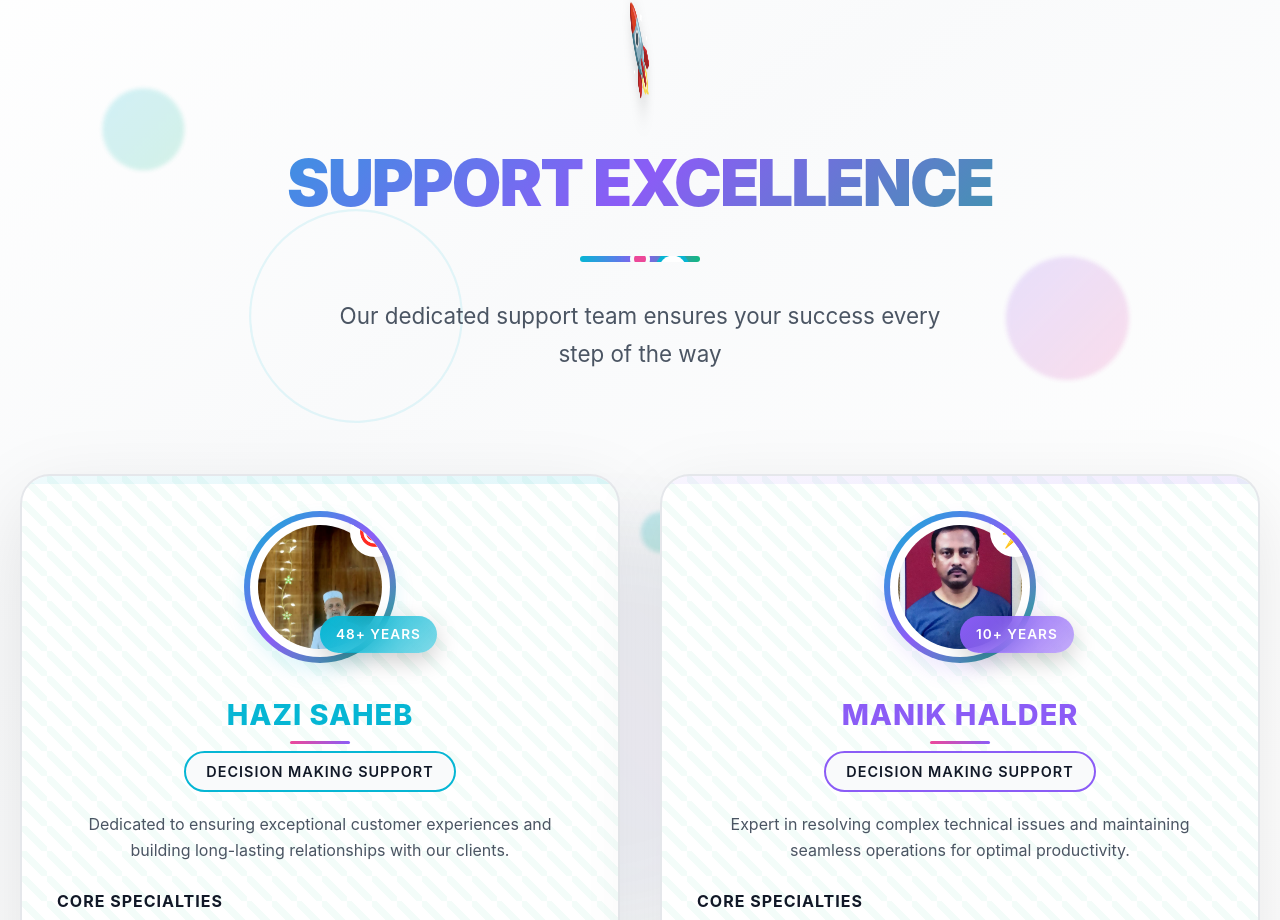
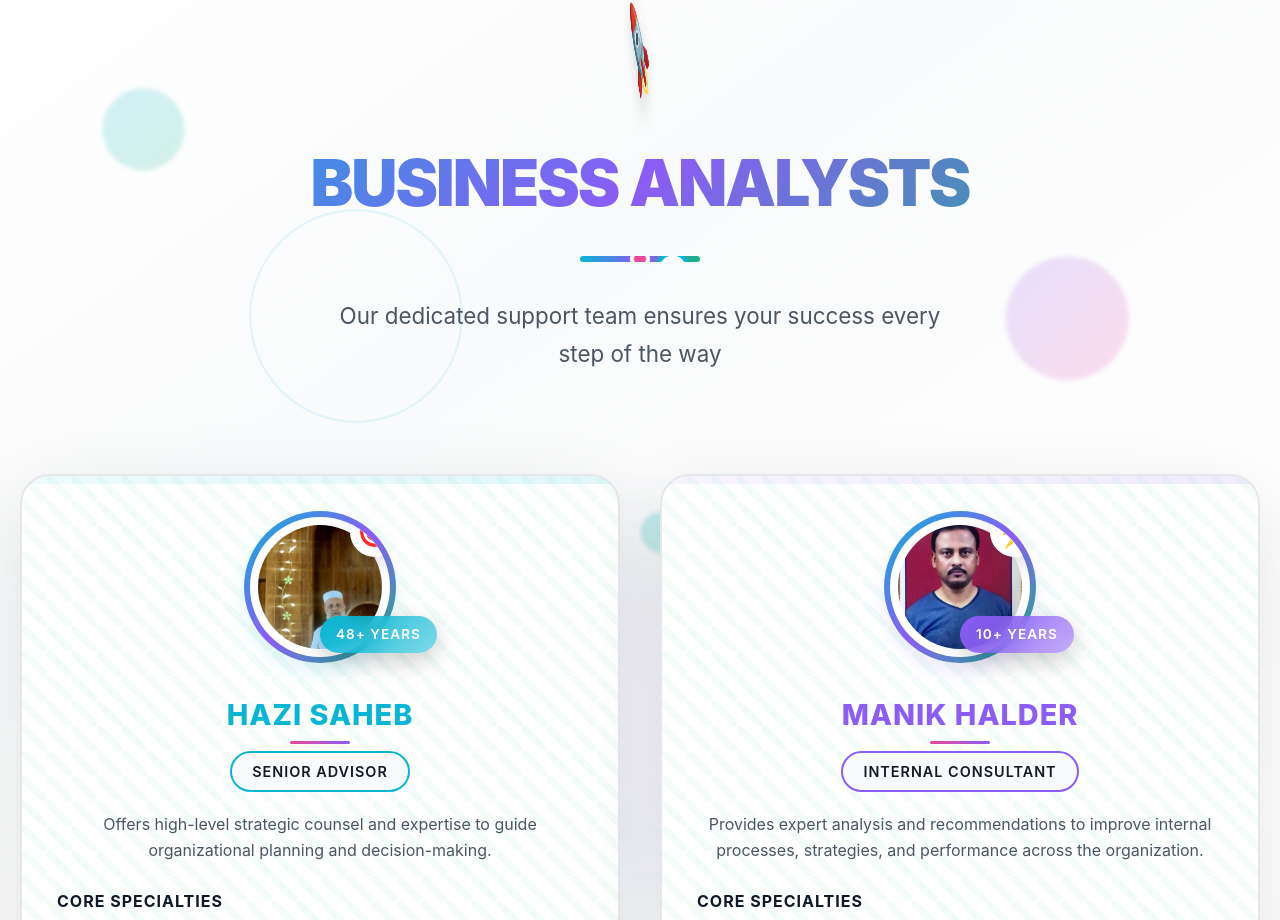
Before and after one commit to BasharatJS/bangal-label-demo-app, a React (Vite) app: page / in a window 1280 px wide. Shown: the part 8631-9551 px from the top of the page. Built offline with nearby package versions, Linux system fonts and the light colour scheme.

Commit message:
changes in header and multple sections

```diff
--- a/src/components/footer/Footer.jsx
+++ b/src/components/footer/Footer.jsx
@@ -178,7 +178,9 @@ const AnimatedMap = ({ isInView }) => {
             >
               <path d="M22 16.92v3a2 2 0 0 1-2.18 2 19.79 19.79 0 0 1-8.63-3.07 19.5 19.5 0 0 1-6-6 19.79 19.79 0 0 1-3.07-8.67A2 2 0 0 1 4.11 2h3a2 2 0 0 1 2 1.72 12.84 12.84 0 0 0 .7 2.81 2 2 0 0 1-.45 2.11L8.09 9.91a16 16 0 0 0 6 6l1.27-1.27a2 2 0 0 1 2.11-.45 12.84 12.84 0 0 0 2.81.7A2 2 0 0 1 22 16.92z"></path>
             </svg>
-            +91 9831392715
+            <a href="tel:+919831392715" className="contact-link">
+              +91 9831392715
+            </a>
           </p>
           <p>
             <svg
@@ -194,7 +196,9 @@ const AnimatedMap = ({ isInView }) => {
             >
               <path d="M22 16.92v3a2 2 0 0 1-2.18 2 19.79 19.79 0 0 1-8.63-3.07 19.5 19.5 0 0 1-6-6 19.79 19.79 0 0 1-3.07-8.67A2 2 0 0 1 4.11 2h3a2 2 0 0 1 2 1.72 12.84 12.84 0 0 0 .7 2.81 2 2 0 0 1-.45 2.11L8.09 9.91a16 16 0 0 0 6 6l1.27-1.27a2 2 0 0 1 2.11-.45 12.84 12.84 0 0 0 2.81.7A2 2 0 0 1 22 16.92z"></path>
             </svg>
-            +91 9903838482
+            <a href="tel:+919903838482" className="contact-link">
+              +91 9903838482
+            </a>
           </p>
           <p>
             <svg
@@ -210,7 +214,9 @@ const AnimatedMap = ({ isInView }) => {
             >
               <path d="M22 16.92v3a2 2 0 0 1-2.18 2 19.79 19.79 0 0 1-8.63-3.07 19.5 19.5 0 0 1-6-6 19.79 19.79 0 0 1-3.07-8.67A2 2 0 0 1 4.11 2h3a2 2 0 0 1 2 1.72 12.84 12.84 0 0 0 .7 2.81 2 2 0 0 1-.45 2.11L8.09 9.91a16 16 0 0 0 6 6l1.27-1.27a2 2 0 0 1 2.11-.45 12.84 12.84 0 0 0 2.81.7A2 2 0 0 1 22 16.92z"></path>
             </svg>
-            +91 7439625172
+            <a href="tel:+917439625172" className="contact-link">
+              +91 7439625172
+            </a>
           </p>
           <p>
             <svg
@@ -227,7 +233,9 @@ const AnimatedMap = ({ isInView }) => {
               <path d="M4 4h16c1.1 0 2 .9 2 2v12c0 1.1-.9 2-2 2H4c-1.1 0-2-.9-2-2V6c0-1.1.9-2 2-2z"></path>
               <polyline points="22,6 12,13 2,6"></polyline>
             </svg>
-            labelbengal@gmail.com
+            <a href="mailto:labelbengal@gmail.com" className="contact-link">
+              labelbengal@gmail.com
+            </a>
           </p>
           <div className="social-icons">
             <motion.a
--- a/src/components/team-support/TeamSupport.jsx
+++ b/src/components/team-support/TeamSupport.jsx
@@ -16,10 +16,10 @@ const TeamSupport = () => {
       id: 1,
       name: 'Hazi Saheb',
       // role: 'Customer Success Manager',
-      department: 'Decision Making Support',
+      department: 'Senior Advisor',
       experience: '48+ years',
       description:
-        'Dedicated to ensuring exceptional customer experiences and building long-lasting relationships with our clients.',
+        'Offers high-level strategic counsel and expertise to guide organizational planning and decision-making.',
       image: SupportImage1,
       specialties: [
         'Customer Relations',
@@ -42,10 +42,10 @@ const TeamSupport = () => {
       id: 2,
       name: 'Manik Halder',
       // role: 'Technical Support Lead',
-      department: 'Decision Making Support',
+      department: 'Internal Consultant',
       experience: '10+ years',
       description:
-        'Expert in resolving complex technical issues and maintaining seamless operations for optimal productivity.',
+        'Provides expert analysis and recommendations to improve internal processes, strategies, and performance across the organization.',
       image: CofounderImage2,
       specialties: [
         'Technical Troubleshooting',
@@ -261,7 +261,7 @@ const TeamSupport = () => {
             <span className="support-icon">🚀</span>
           </motion.div>
 
-          <h2 className="support-title">Support Excellence</h2>
+          <h2 className="support-title">Business Analysts</h2>
 
           <motion.div
             className="title-underline"
```
